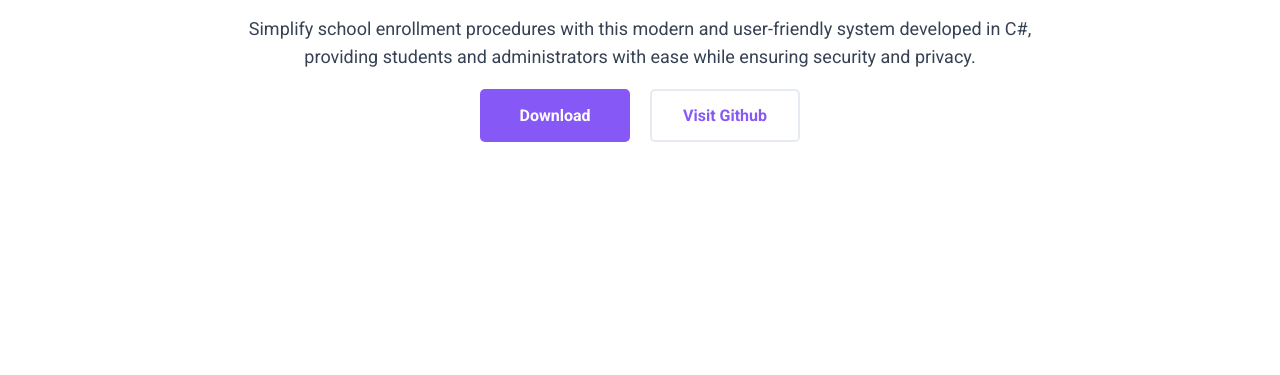
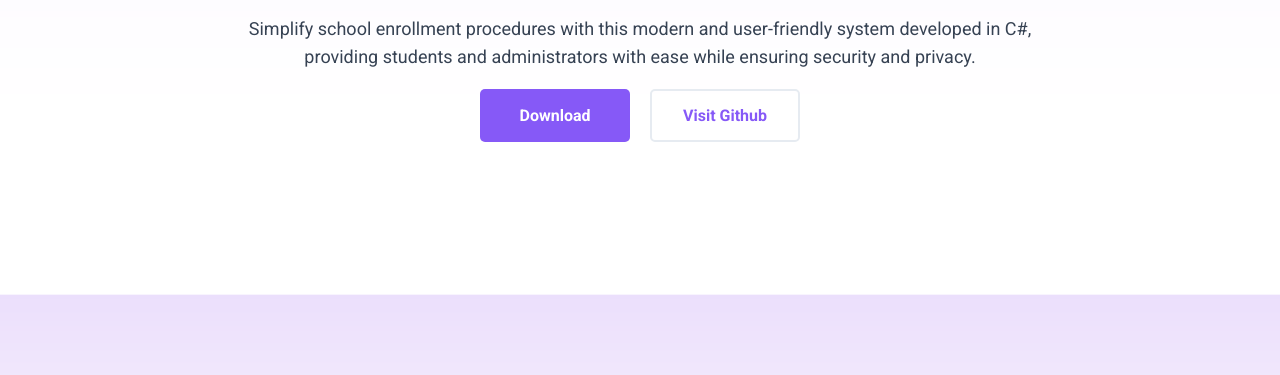
Before and after one commit to progchris00/smartenroll-website, a plain HTML site: page index.html in a window 1280 px wide. Shown: the part 425-800 px from the top of the page. Drawn offline with Linux system fonts and the light colour scheme.

Commit message:
Updated background image

```diff
--- a/style.css
+++ b/style.css
@@ -5,7 +5,8 @@
 body {
   margin: 0;
   font-family: "Roboto", sans-serif;
-  background-image: url(background5.png);
+  background-image: url(assets/cover.png);
+  background-size: 100%;
 }
 
 .container {
```
